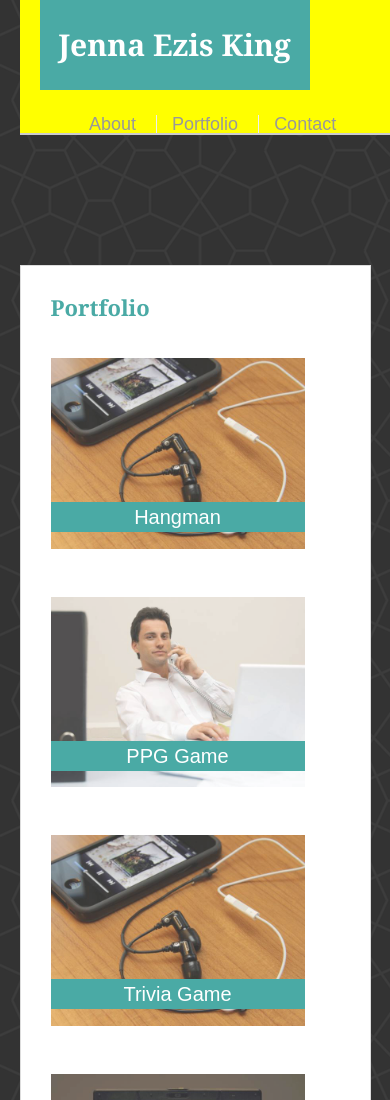
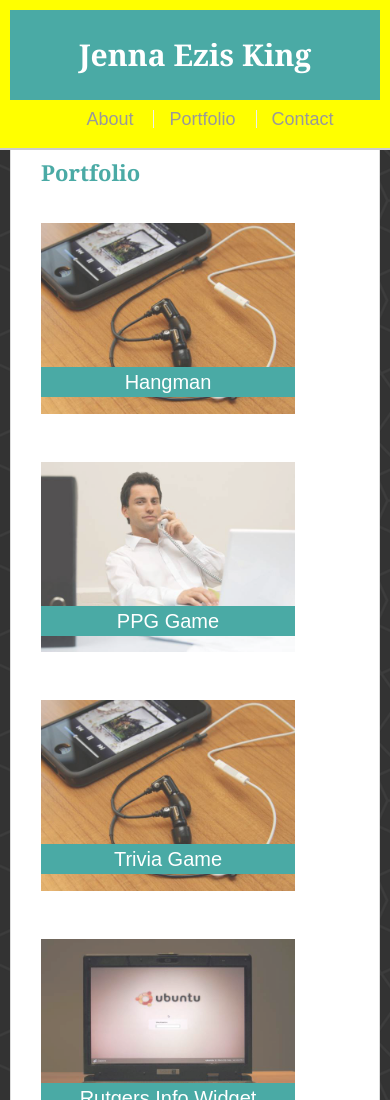
Before and after one commit to annejsize/Responsive-Portfolio, a plain HTML site: page portfolio.html in a window 390 px wide. Shown: the top 1100 px of the page. Drawn offline with Linux system fonts and the light colour scheme.

Commit message:
Almost Final Draft

```diff
--- a/assets/css/style.css
+++ b/assets/css/style.css
@@ -29,7 +29,6 @@ body {
 }
 
 .container {
-  width: 100%;
   max-width: 960px;
   margin: 0 auto;
   clear: both;
@@ -302,26 +301,33 @@ li {
   /* The body's bg color will be green */
 #header-all  {
   background-color: green;
-        position: static;
     width: 100%;
-        margin: 0 20px;
+    }
+
+#header-1 {
+  width:100%;
   }
 
 nav {
     float: left;
+    width: 100%;
+    text-align: center;
+    margin: 10px 0;
     }
 
 .container {
-        margin-left:5%;
+    float: left;
+    width: 100%;
+    padding:10px;
     }
 
-
    .main-sect, .sidebar {
-    width: 90%;
+      max-width: 100%;
     }
 
     .sidebar {
       float: left;
+      text-align: center;
     }
 
 }
@@ -332,25 +338,32 @@ li {
 #header-all  {
         background-color: lightblue;
         width: 100%;
-        margin: 0 20px;
+    }
+
+#header-1 {
+  width:100%;
   }
 
 nav {
     float: left;
-        margin-left: 5%;
+    width: 100%;
+    text-align: center;
+    margin: 10px 0;
     }
 
 .container {
-        margin-left: 5%;
+    float: left;
+    width: 100%;
+    padding:10px;
     }
 
-
    .main-sect, .sidebar {
-    width: 90%;
+      max-width: 100%;
     }
 
     .sidebar {
       float: left;
+      text-align: center;
     }
 
 }
@@ -360,28 +373,34 @@ li {
 @media screen and (max-width: 640px) {
 
 #header-all {
-        position: static;
         background-color: yellow;
         width: 100%;
-        margin: 0 20px;
+}
+
+#header-1 {
+  width:100%;
   }
 
 nav {
     float: left;
-        margin-left: 5%;
+    width: 100%;
+    text-align: center;
+    margin: 10px 0;
     }
 
 .container {
-        margin-left: 5%;
+    float: left;
+    width: 100%;
+    padding:10px;
     }
 
-
    .main-sect, .sidebar {
-    width: 90%;
+      max-width: 100%;
     }
 
     .sidebar {
       float: left;
+      text-align: center;
     }
 
 }
--- a/portfolio.html
+++ b/portfolio.html
@@ -4,6 +4,7 @@
 
 <head>
 	<meta charset="UTF-8">
+	<meta name="viewport" content="width-device-width, initial scale=1.0">
 	<title>About Jenna</title>
 
     <link rel="stylesheet" type="text/css" href="assets/css/reset.css">
```
Also changed, not shown: contact.html (+1 -0 lines), index.html (+1 -0 lines), index_old.html (added, +82 -0 lines), 1 other file. Lines whose indentation alone changed are shown as unchanged.
